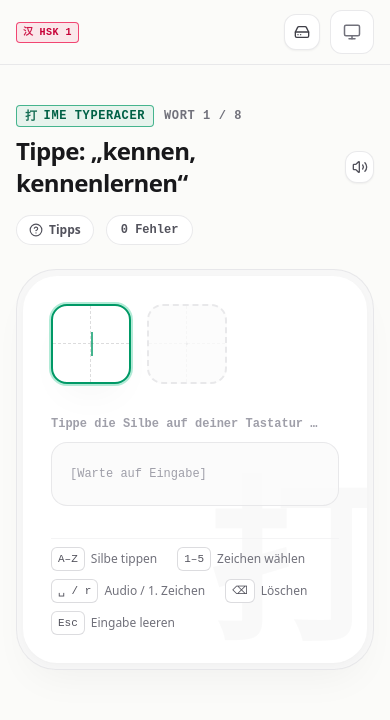
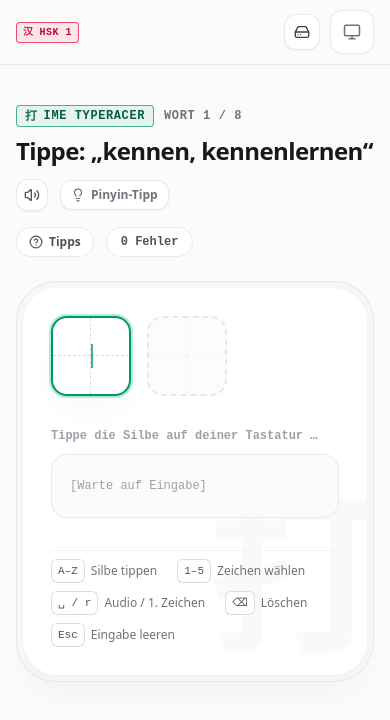
Before and after one commit to PcACy/learnwithmau, a React (Vite) app: page /typeracer in a window 390 px wide. Shown: the top 720 px of the page. Built offline with nearby package versions, Linux system fonts and the light colour scheme.

Commit message:
feat(typeracer): add mobile keyboard autofocus and toggleable pinyin hint button

```diff
--- a/src/routes/TypeRacerPage.tsx
+++ b/src/routes/TypeRacerPage.tsx
@@ -1,6 +1,6 @@
 import { useCallback, useEffect, useRef, useState } from 'react';
 import type { CSSProperties } from 'react';
-import { HelpCircle, Volume2 } from 'lucide-react';
+import { HelpCircle, Lightbulb, Volume2 } from 'lucide-react';
 import { VOCAB } from '../data';
 import { candidatesFor, type ImeCandidate } from '../lib/ime';
 import { pickDrillItems } from '../lib/drillGenerator';
@@ -62,6 +62,8 @@ export function TypeRacerPage() {
   const [phase, setPhase] = useState<Phase>('running');
   const [round, setRound] = useState<RoundState>(() => newRound(cards, new Date()));
   const [showHelp, setShowHelp] = useState(false);
+  const [showHint, setShowHint] = useState(false);
+  const mobileInputRef = useRef<HTMLInputElement | null>(null);
   const flashTimer = useRef<number | undefined>(undefined);
 
   const currentItem = round.items[round.itemIndex];
@@ -73,6 +75,7 @@ export function TypeRacerPage() {
   const startRound = useCallback(() => {
     setRound(newRound(cards, new Date()));
     setPhase('running');
+    setShowHint(false);
   }, [cards]);
 
   const commitChar = useCallback(
@@ -86,6 +89,7 @@ export function TypeRacerPage() {
         const allFilled = nextSlots.every((s) => s !== null);
 
         if (allFilled) {
+          setShowHint(false);
           const errors = round.wordErrors;
           const grade = errors === 0 ? 5 : errors <= 2 ? 4 : 3;
           void review(currentItem.id, grade);
@@ -167,11 +171,25 @@ export function TypeRacerPage() {
     }
   }, [currentItem]);
 
+  const handleMobileInputChange = (e: React.ChangeEvent<HTMLInputElement>) => {
+    const raw = e.target.value;
+    const lastChar = raw.slice(-1);
+    const digit = Number.parseInt(lastChar, 10);
+    if (!Number.isNaN(digit) && digit >= 1 && digit <= candidates.length) {
+      commitChar(candidates[digit - 1].char);
+      return;
+    }
+    const val = raw.toLowerCase().replace(/[^a-z]/g, '').slice(0, 7);
+    setRound((r) => ({ ...r, typed: val }));
+  };
+
   // Tastatureingabe für Pinyin, IME-Ziffern und Shortcuts
   useKeyDown((event) => {
     if (phase !== 'running') return;
     if (event.metaKey || event.ctrlKey || event.altKey) return;
-    if (event.target instanceof HTMLInputElement || event.target instanceof HTMLTextAreaElement) return;
+    if (event.target instanceof HTMLInputElement || event.target instanceof HTMLTextAreaElement) {
+      if (event.target !== mobileInputRef.current) return;
+    }
 
     if (event.key === ' ' || event.key === 'r') {
       if (round.typed.length === 0) {
@@ -249,7 +267,7 @@ export function TypeRacerPage() {
               Wort {wordsDone + 1} / {round.items.length}
             </span>
           </div>
-          <div className="flex items-center gap-3 pt-1">
+          <div className="flex items-center gap-3 pt-1 flex-wrap">
             <h1 className="text-2xl font-black tracking-tight sm:text-3xl text-zinc-900 dark:text-zinc-50">
               Tippe: „{currentItem.meaning}“
             </h1>
@@ -264,6 +282,20 @@ export function TypeRacerPage() {
                 <Volume2 className="h-4 w-4" aria-hidden />
               </button>
             )}
+            <button
+              type="button"
+              onClick={() => setShowHint((v) => !v)}
+              aria-label="Pinyin-Tipp aufdecken"
+              title="Pinyin-Tipp aufdecken"
+              className={`flex items-center gap-1.5 rounded-xl border px-2.5 py-1.5 text-xs font-semibold shadow-xs transition-all active:scale-95 cursor-pointer ${
+                showHint
+                  ? 'border-amber-500/40 bg-amber-500/15 text-amber-800 dark:text-amber-300 font-mono font-bold'
+                  : 'border-zinc-200/80 bg-white text-zinc-500 hover:text-zinc-800 dark:border-white/10 dark:bg-zinc-800 dark:text-zinc-400'
+              }`}
+            >
+              <Lightbulb className={`h-3.5 w-3.5 ${showHint ? 'text-amber-500 fill-current' : ''}`} />
+              <span>{showHint ? currentItem.pinyin : 'Pinyin-Tipp'}</span>
+            </button>
           </div>
         </div>
 
@@ -299,10 +331,26 @@ export function TypeRacerPage() {
         style={{ '--index': 1 } as CSSProperties}
       >
         <div
-          className={`double-bezel-core p-7 sm:p-10 space-y-8 relative transition-colors ${
+          onClick={() => mobileInputRef.current?.focus()}
+          className={`double-bezel-core p-7 sm:p-10 space-y-8 relative transition-colors cursor-text ${
             round.flashWrong ? 'bg-rose-500/[0.04] dark:bg-rose-500/[0.06]' : ''
           }`}
         >
+          {/* Unsichtbarer Input für native mobile Tastatur (Touch / iOS / Android) */}
+          <input
+            ref={mobileInputRef}
+            type="text"
+            inputMode="text"
+            autoCapitalize="none"
+            autoComplete="off"
+            autoCorrect="off"
+            spellCheck={false}
+            className="absolute -top-96 left-0 opacity-0 pointer-events-none h-0 w-0"
+            value={round.typed}
+            onChange={handleMobileInputChange}
+            aria-label="Pinyin Eingabe"
+          />
+
           {/* Authentic Calligraphy Watermark */}
           <span className="watermark-glyph">
             打
```
